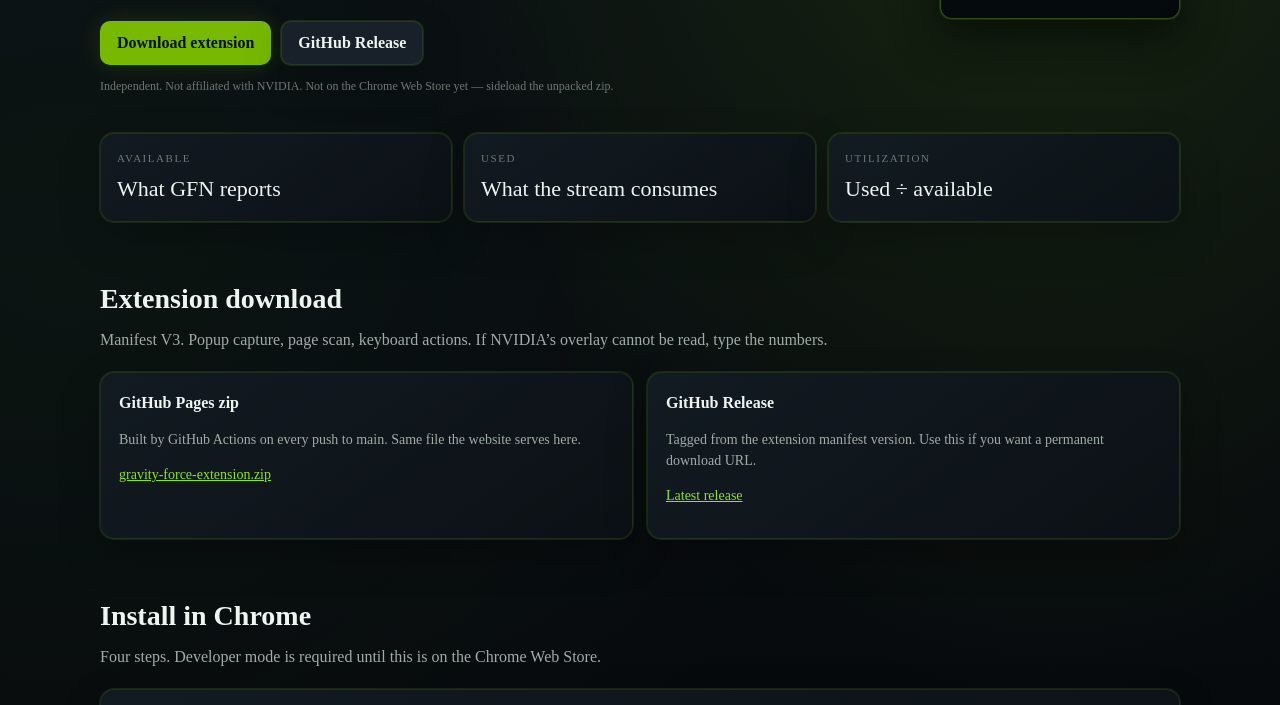
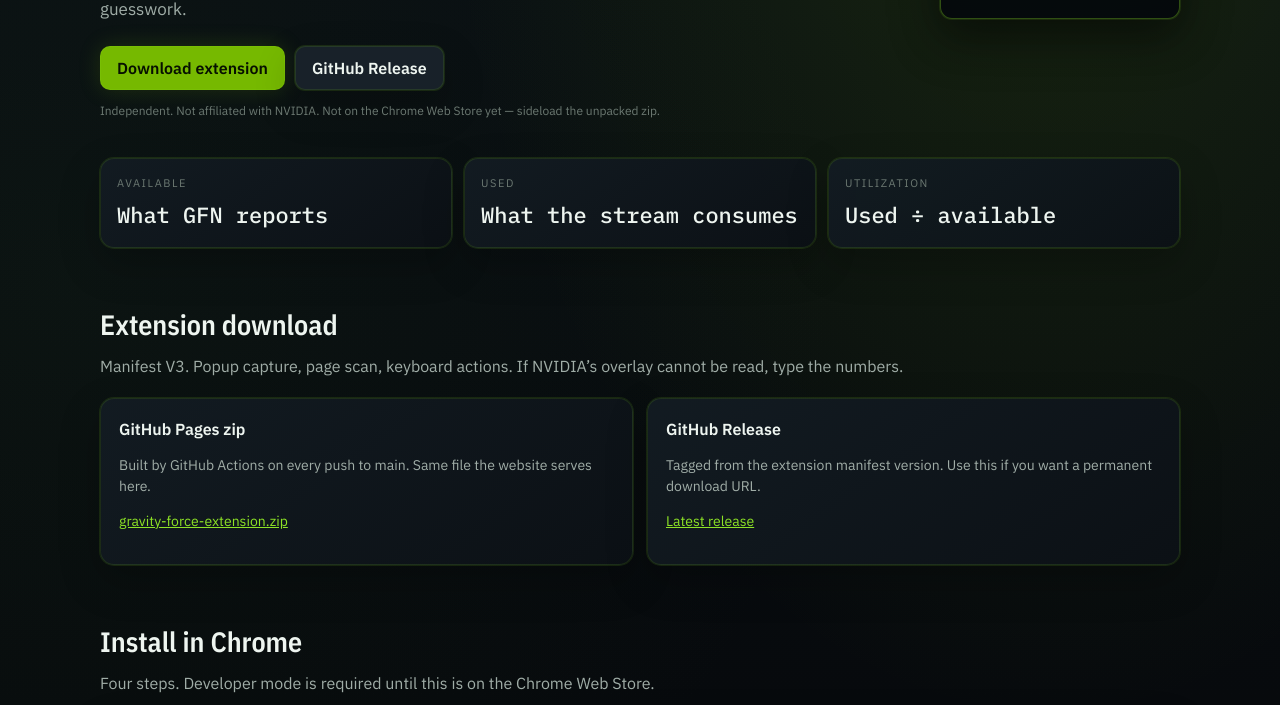
Before and after one commit to matthewcodergamer/gravityforce, a browser extension: page site/index.html in a window 1280 px wide. Shown: the part 347-1052 px from the top of the page. Drawn offline with nearby package versions, Linux system fonts and the light colour scheme.

Commit message:
Restore shared typography variables in theme

```diff
--- a/site/styles.css
+++ b/site/styles.css
@@ -1,62 +1,33 @@
-:root {
-  --bg: #070a0d;
-  --surface: #10161c;
-  --raised: #182129;
-  --fg: #eef5f0;
-  --muted: #a0ada7;
-  --faint: #6c7972;
-  --border: #26372e;
-  --accent: #76b900;
-  --accent-fg: #071000;
-  --hud: #8de326;
-  --warn: #f0c674;
-  --shadow: 0 0 0 1px rgba(141, 227, 38, 0.12), 0 16px 42px rgba(0, 0, 0, 0.24);
-}
-* { box-sizing: border-box; }
-html, body { margin: 0; min-height: 100%; background: var(--bg); color: var(--fg); font-family: var(--font); line-height: 1.5; }
-body { background: radial-gradient(ellipse at 82% 0%, rgba(118,185,0,.16), transparent 42%), radial-gradient(ellipse at 5% 35%, rgba(38,76,31,.12), transparent 45%), linear-gradient(180deg,#0a1015,var(--bg) 58%); }
-a { color: var(--hud); }
-.wrap { width: min(1080px, calc(100% - 32px)); margin: 0 auto; }
+:root { --font: "IBM Plex Sans", ui-sans-serif, system-ui, sans-serif; --display: "IBM Plex Sans Condensed", "IBM Plex Sans", sans-serif; --mono: "IBM Plex Mono", ui-monospace, SFMono-Regular, monospace; }
+:root { --bg:#070a0d; --surface:#10161c; --raised:#182129; --fg:#eef5f0; --muted:#a0ada7; --faint:#6c7972; --border:#26372e; --accent:#76b900; --accent-fg:#071000; --hud:#8de326; --warn:#f0c674; --shadow:0 0 0 1px rgba(141,227,38,.12),0 16px 42px rgba(0,0,0,.24); }
+* { box-sizing:border-box; }
+html,body { margin:0; min-height:100%; background:var(--bg); color:var(--fg); font-family:var(--font); line-height:1.5; }
+body { background:radial-gradient(ellipse at 82% 0%,rgba(118,185,0,.16),transparent 42%),radial-gradient(ellipse at 5% 35%,rgba(38,76,31,.12),transparent 45%),linear-gradient(180deg,#0a1015,var(--bg) 58%); }
+a { color:var(--hud); } .wrap { width:min(1080px,calc(100% - 32px)); margin:0 auto; }
 .top { display:flex; align-items:center; justify-content:space-between; gap:16px; padding:20px 0 8px; }
-.brand { display:flex; align-items:center; gap:10px; text-decoration:none; color:var(--fg); }
-.mark { width:32px; height:32px; filter:drop-shadow(0 0 9px rgba(141,227,38,.45)); }
-.brand strong { display:block; font-family:var(--display); font-size:14px; letter-spacing:.19em; }
-.brand span { display:block; color:var(--muted); font-size:12px; }
-.nav { display:flex; gap:18px; font-size:13px; }
-.nav a { color:var(--muted); text-decoration:none; transition:color .18s ease; }
-.nav a:hover { color:var(--hud); }
+.brand { display:flex; align-items:center; gap:10px; text-decoration:none; color:var(--fg); } .mark { width:32px; height:32px; filter:drop-shadow(0 0 9px rgba(141,227,38,.45)); }
+.brand strong { display:block; font-family:var(--display); font-size:14px; letter-spacing:.19em; } .brand span { display:block; color:var(--muted); font-size:12px; }
+.nav { display:flex; gap:18px; font-size:13px; } .nav a { color:var(--muted); text-decoration:none; transition:color .18s ease; } .nav a:hover { color:var(--hud); }
 .hero { display:grid; grid-template-columns:1.15fr .85fr; gap:28px; align-items:start; padding:36px 0 20px; }
 .kicker { margin:0 0 10px; color:var(--accent); font-size:11px; font-weight:600; letter-spacing:.2em; text-transform:uppercase; }
 h1 { margin:0; font-family:var(--display); font-size:clamp(36px,6vw,64px); font-weight:600; letter-spacing:-.03em; line-height:.95; text-wrap:balance; }
-.lede { max-width:42rem; margin:16px 0 0; color:var(--muted); font-size:17px; }
-.actions { display:flex; flex-wrap:wrap; gap:10px; margin-top:24px; }
-.btn { display:inline-flex; align-items:center; justify-content:center; min-height:44px; padding:0 16px; border-radius:10px; text-decoration:none; font-weight:600; border:1px solid rgba(141,227,38,.12); transition:transform .16s ease,box-shadow .16s ease; }
-.btn:hover { transform:translateY(-1px); }
-.btn-primary { background:var(--accent); color:var(--accent-fg); box-shadow:0 0 22px rgba(118,185,0,.18); }
-.btn-primary:hover { background:#8bd400; box-shadow:0 0 28px rgba(118,185,0,.3); }
-.btn-ghost { background:var(--raised); color:var(--fg); box-shadow:var(--shadow); }
+.lede { max-width:42rem; margin:16px 0 0; color:var(--muted); font-size:17px; } .actions { display:flex; flex-wrap:wrap; gap:10px; margin-top:24px; }
+.btn { display:inline-flex; align-items:center; justify-content:center; min-height:44px; padding:0 16px; border-radius:10px; text-decoration:none; font-weight:600; border:1px solid rgba(141,227,38,.12); transition:transform .16s ease,box-shadow .16s ease; } .btn:hover { transform:translateY(-1px); }
+.btn-primary { background:var(--accent); color:var(--accent-fg); box-shadow:0 0 22px rgba(118,185,0,.18); } .btn-primary:hover { background:#8bd400; box-shadow:0 0 28px rgba(118,185,0,.3); } .btn-ghost { background:var(--raised); color:var(--fg); box-shadow:var(--shadow); }
 .fine { margin:12px 0 0; color:var(--faint); font-size:12px; }
 .hud { position:relative; overflow:hidden; justify-self:end; min-width:240px; padding:14px 16px; border-radius:12px; background:rgba(5,9,12,.94); border:1px solid rgba(141,227,38,.32); box-shadow:var(--shadow),0 18px 50px rgba(0,0,0,.35); font-family:var(--mono); }
-.hud::before { content:""; position:absolute; inset:0 0 auto; height:2px; background:linear-gradient(90deg,transparent,var(--hud),transparent); }
-.hud-top { display:flex; justify-content:space-between; color:var(--muted); font-size:10px; letter-spacing:.18em; text-transform:uppercase; }
-.live { color:var(--hud); }
-.live::before { content:""; display:inline-block; width:6px; height:6px; margin-right:6px; border-radius:50%; background:var(--hud); box-shadow:0 0 10px var(--hud); animation:gf-pulse 1.8s ease-in-out infinite; }
-.fps { margin:10px 0 0; color:var(--hud); font-family:var(--display); font-size:48px; font-weight:600; line-height:1; }
-.fps span { margin-left:8px; color:var(--muted); font-family:var(--font); font-size:12px; letter-spacing:.16em; }
-.meta { margin:4px 0 12px; color:var(--faint); font-size:11px; letter-spacing:.14em; text-transform:uppercase; }
-.row { display:flex; justify-content:space-between; gap:16px; padding:4px 0; border-bottom:1px solid rgba(141,227,38,.07); font-size:12px; }
-.row:last-child { border-bottom:0; } .row dt { color:var(--muted); } .row dd { margin:0; font-variant-numeric:tabular-nums; } .row.hot dd { color:var(--hud); }
-.stats { display:grid; grid-template-columns:repeat(3,1fr); gap:12px; margin:18px 0 48px; }
-.stat,.card,.panel { border:1px solid rgba(141,227,38,.12); background:linear-gradient(145deg,rgba(19,28,35,.96),rgba(12,17,22,.96)); box-shadow:var(--shadow); border-radius:14px; }
+.hud::before { content:""; position:absolute; inset:0 0 auto; height:2px; background:linear-gradient(90deg,transparent,var(--hud),transparent); } .hud-top { display:flex; justify-content:space-between; color:var(--muted); font-size:10px; letter-spacing:.18em; text-transform:uppercase; }
+.live { color:var(--hud); } .live::before { content:""; display:inline-block; width:6px; height:6px; margin-right:6px; border-radius:50%; background:var(--hud); box-shadow:0 0 10px var(--hud); animation:gf-pulse 1.8s ease-in-out infinite; }
+.fps { margin:10px 0 0; color:var(--hud); font-family:var(--display); font-size:48px; font-weight:600; line-height:1; } .fps span { margin-left:8px; color:var(--muted); font-family:var(--font); font-size:12px; letter-spacing:.16em; }
+.meta { margin:4px 0 12px; color:var(--faint); font-size:11px; letter-spacing:.14em; text-transform:uppercase; } .row { display:flex; justify-content:space-between; gap:16px; padding:4px 0; border-bottom:1px solid rgba(141,227,38,.07); font-size:12px; } .row:last-child { border-bottom:0; }
+.row dt { color:var(--muted); } .row dd { margin:0; font-variant-numeric:tabular-nums; } .row.hot dd { color:var(--hud); }
+.stats { display:grid; grid-template-columns:repeat(3,1fr); gap:12px; margin:18px 0 48px; } .stat,.card,.panel { border:1px solid rgba(141,227,38,.12); background:linear-gradient(145deg,rgba(19,28,35,.96),rgba(12,17,22,.96)); box-shadow:var(--shadow); border-radius:14px; }
 .stat { padding:16px; } .stat p { margin:0; color:var(--faint); font-size:11px; letter-spacing:.14em; text-transform:uppercase; } .stat b { display:block; margin-top:6px; font-family:var(--mono); font-size:22px; font-weight:500; }
 section { padding:8px 0 48px; } h2 { margin:0 0 8px; font-family:var(--display); font-size:28px; } .sub { margin:0 0 20px; color:var(--muted); }
 .grid { display:grid; grid-template-columns:1fr 1fr; gap:14px; } .card { padding:18px; } .card h3 { margin:0 0 8px; font-size:16px; } .card p,.card li { color:var(--muted); font-size:14px; }
-ol.steps { margin:0; padding-left:18px; } ol.steps li+li { margin-top:8px; }
-.panel { display:grid; grid-template-columns:1fr 1fr; gap:18px; padding:18px; }
-label { display:grid; gap:6px; color:var(--muted); font-size:11px; letter-spacing:.08em; text-transform:uppercase; }
-input,select,button { font:inherit; } input,select { height:42px; padding:0 12px; border:1px solid rgba(141,227,38,.13); border-radius:10px; background:var(--raised); color:var(--fg); box-shadow:var(--shadow); }
-.fields { display:grid; gap:10px; } .two { display:grid; grid-template-columns:1fr 1fr; gap:10px; }
-button.investigate { height:44px; border:0; border-radius:10px; background:var(--accent); color:var(--accent-fg); font-weight:600; cursor:pointer; box-shadow:0 0 22px rgba(118,185,0,.18); }
+ol.steps { margin:0; padding-left:18px; } ol.steps li+li { margin-top:8px; } .panel { display:grid; grid-template-columns:1fr 1fr; gap:18px; padding:18px; }
+label { display:grid; gap:6px; color:var(--muted); font-size:11px; letter-spacing:.08em; text-transform:uppercase; } input,select,button { font:inherit; } input,select { height:42px; padding:0 12px; border:1px solid rgba(141,227,38,.13); border-radius:10px; background:var(--raised); color:var(--fg); box-shadow:var(--shadow); }
+.fields { display:grid; gap:10px; } .two { display:grid; grid-template-columns:1fr 1fr; gap:10px; } button.investigate { height:44px; border:0; border-radius:10px; background:var(--accent); color:var(--accent-fg); font-weight:600; cursor:pointer; box-shadow:0 0 22px rgba(118,185,0,.18); }
 .verdict { padding:8px 4px; } .verdict b { display:block; margin-bottom:8px; color:var(--hud); font-family:var(--mono); font-size:20px; } .verdict p { margin:0; color:var(--muted); }
 footer { padding:24px 0 48px; color:var(--faint); font-size:12px; } footer .wrap { display:flex; justify-content:space-between; gap:16px; flex-wrap:wrap; }
 input:focus,select:focus,button:focus-visible,a:focus-visible { outline:2px solid var(--hud); outline-offset:3px; }
```
